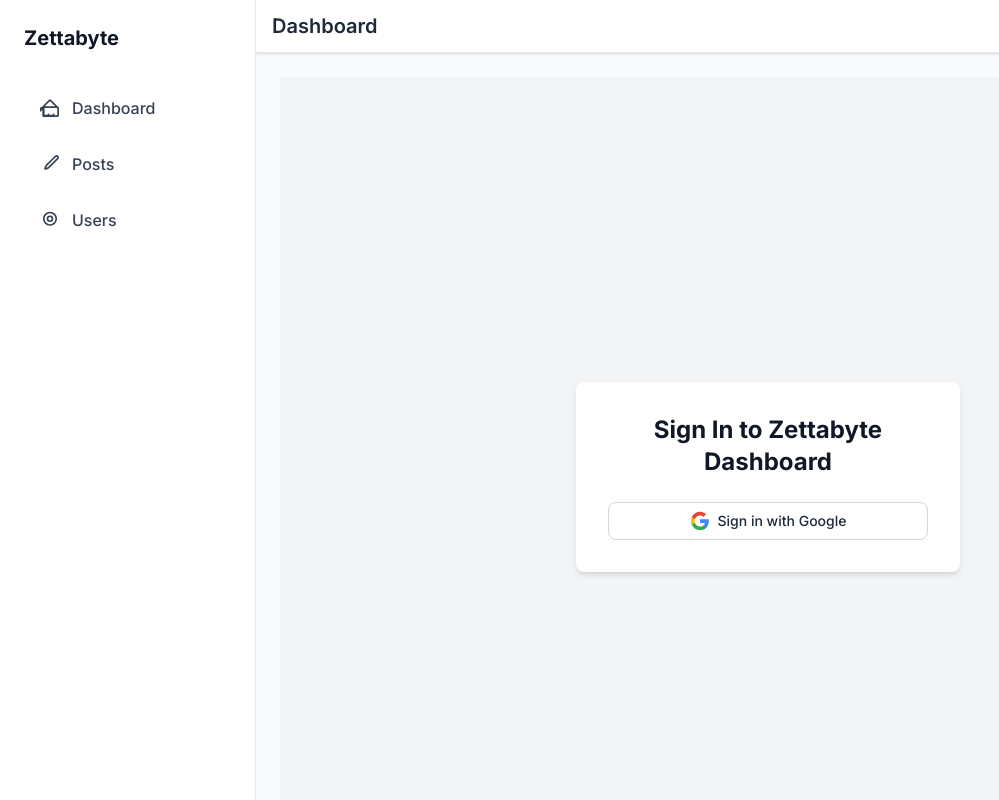
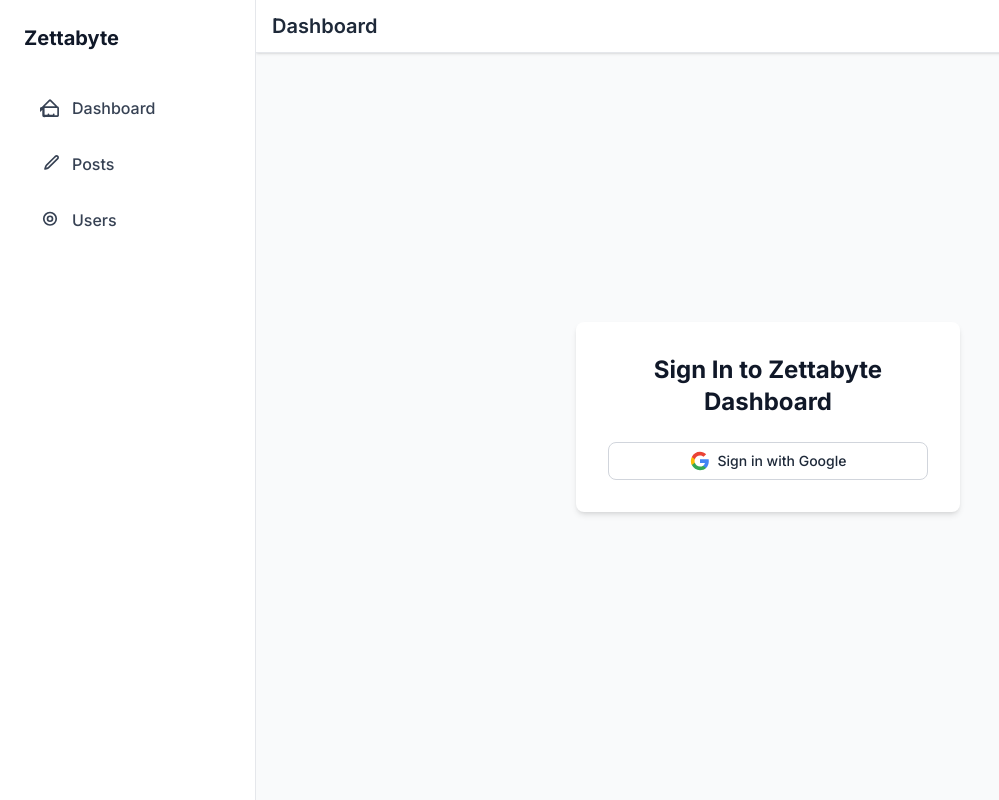
Before and after one commit to cssmh/zettabyte-frontend, a Next.js app: page /auth/signin in a window 1280 px wide. Shown: the whole page, without its empty margins (0-999 px from the left). Built offline with nearby package versions, Linux system fonts and the light colour scheme; no server answers.

Commit message:
cursor and auth

```diff
--- a/src/app/auth/signin/page.tsx
+++ b/src/app/auth/signin/page.tsx
@@ -5,7 +5,7 @@
 
 export default function SignIn() {
   return (
-    <div className="min-h-screen flex items-center justify-center bg-gray-100">
+    <div className="min-h-[85vh] flex items-center justify-center">
       <motion.div
         initial={{ opacity: 0, y: 20 }}
         animate={{ opacity: 1, y: 0 }}
@@ -16,7 +16,7 @@
         </h1>
         <button
           onClick={() => signIn("google")}
-          className="w-full flex items-center justify-center gap-2 bg-white border border-gray-300 rounded-lg px-4 py-2 text-sm font-medium text-gray-800 hover:bg-gray-50 focus:outline-none focus:ring-2 focus:ring-offset-2 focus:ring-gray-500"
+          className="w-full flex items-center cursor-pointer justify-center gap-2 bg-white border border-gray-300 rounded-lg px-4 py-2 text-sm font-medium text-gray-800 hover:bg-gray-50 focus:outline-none"
         >
           <svg className="w-5 h-5" viewBox="0 0 24 24">
             <path
--- a/src/components/AppShell.tsx
+++ b/src/components/AppShell.tsx
@@ -1,4 +1,3 @@
-// components/AppShell.tsx
 "use client";
 import { useState } from "react";
 import Sidebar from "@/components/Sidebar";
@@ -11,7 +10,6 @@
     <div className="flex h-screen bg-gray-50">
       {/* Sidebar */}
       <Sidebar isMobileOpen={isSidebarOpen} setMobileOpen={setSidebarOpen} />
-
       {/* Main content */}
       <div className="flex-1 flex flex-col overflow-hidden">
         <Header onMenuClick={() => setSidebarOpen(true)} />
--- a/src/components/Header.tsx
+++ b/src/components/Header.tsx
@@ -1,17 +1,15 @@
 /* eslint-disable @next/next/no-img-element */
-// components/Header.tsx
 "use client";
 import { useSession } from "next-auth/react";
 
 const Header = ({ onMenuClick }: { onMenuClick: () => void }) => {
   const { data: session } = useSession();
-
   return (
     <header className="bg-white shadow-sm px-4 py-3 flex items-center justify-between border-b border-gray-200">
       <div className="flex items-center">
         <button
           onClick={onMenuClick}
-          className="md:hidden mr-3 p-2 rounded text-gray-600 hover:bg-gray-100"
+          className="md:hidden cursor-pointer mr-3 p-2 rounded text-gray-600 hover:bg-gray-100"
           aria-label="Open menu"
         >
           <svg
--- a/src/components/Sidebar.tsx
+++ b/src/components/Sidebar.tsx
@@ -166,7 +166,7 @@
           <h1 className="text-xl font-bold text-gray-900">Zettabyte</h1>
           <button
             onClick={() => setMobileOpen(false)}
-            className="md:hidden absolute top-4 right-4 p-2 rounded-full hover:bg-gray-100 text-lg"
+            className="md:hidden absolute cursor-pointer top-4 right-4 p-2 rounded-full hover:bg-gray-100 text-lg"
             aria-label="Close menu"
           >
             ✕
```
